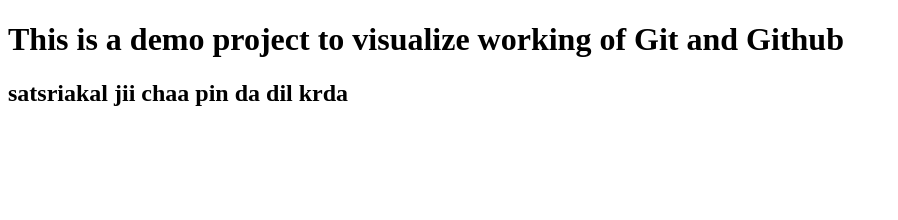
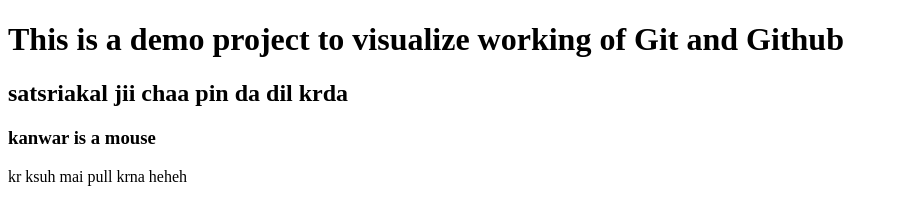
Before and after one commit to harleen001/demoproject, a plain HTML site: page index.html in a window 1280 px wide. Shown: the whole page, without its empty margins (0-898 px from the left). Drawn offline with Linux system fonts and the light colour scheme.

Commit message:
harleen-changes

```diff
--- a/index.html
+++ b/index.html
@@ -8,5 +8,6 @@
 <body>
     <h1>This is a demo project to visualize working of Git and Github</h1>
     <h2>satsriakal jii chaa pin da dil krda</h2>
+    <h3>kanwar is a mouse</h3>
 </body>
-</html>
+</html> kr ksuh mai pull krna heheh
```
